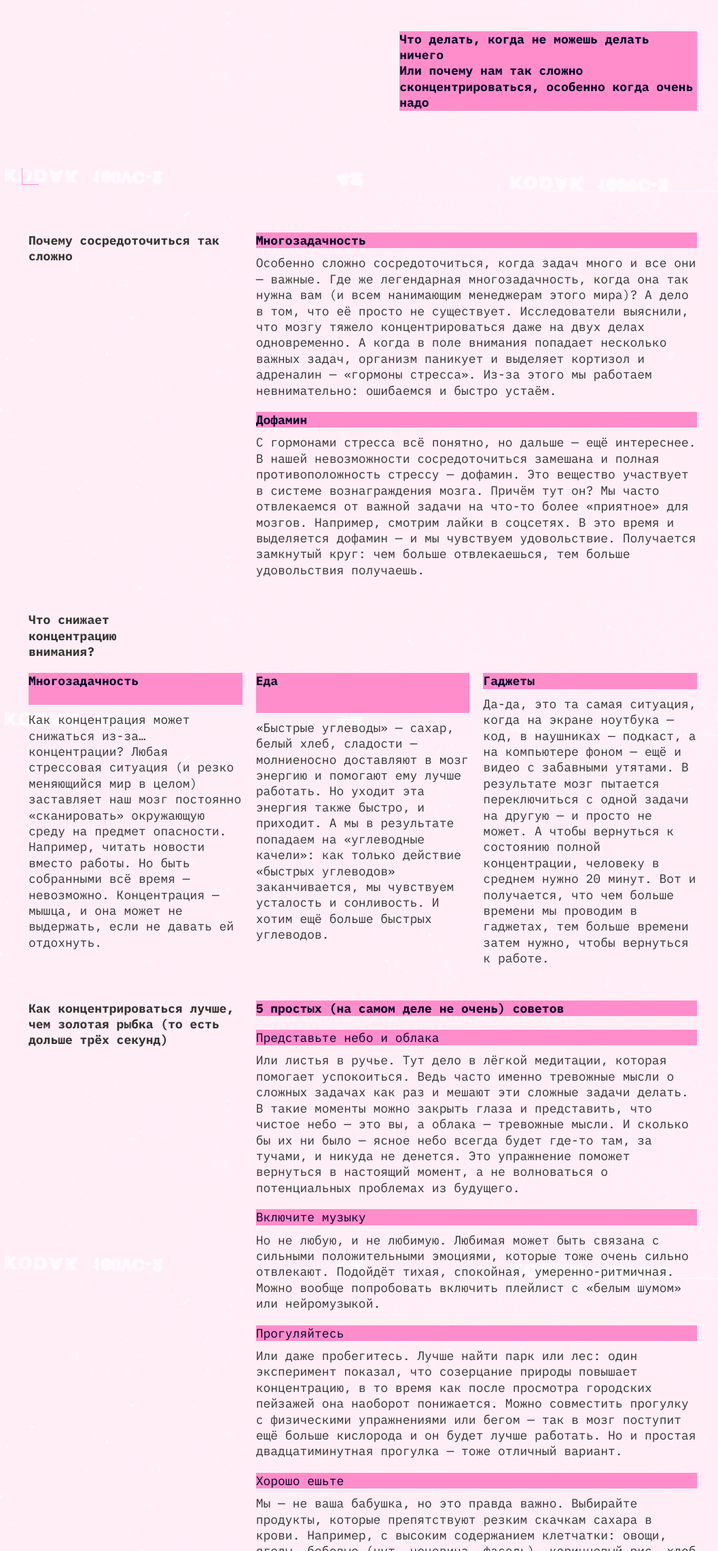
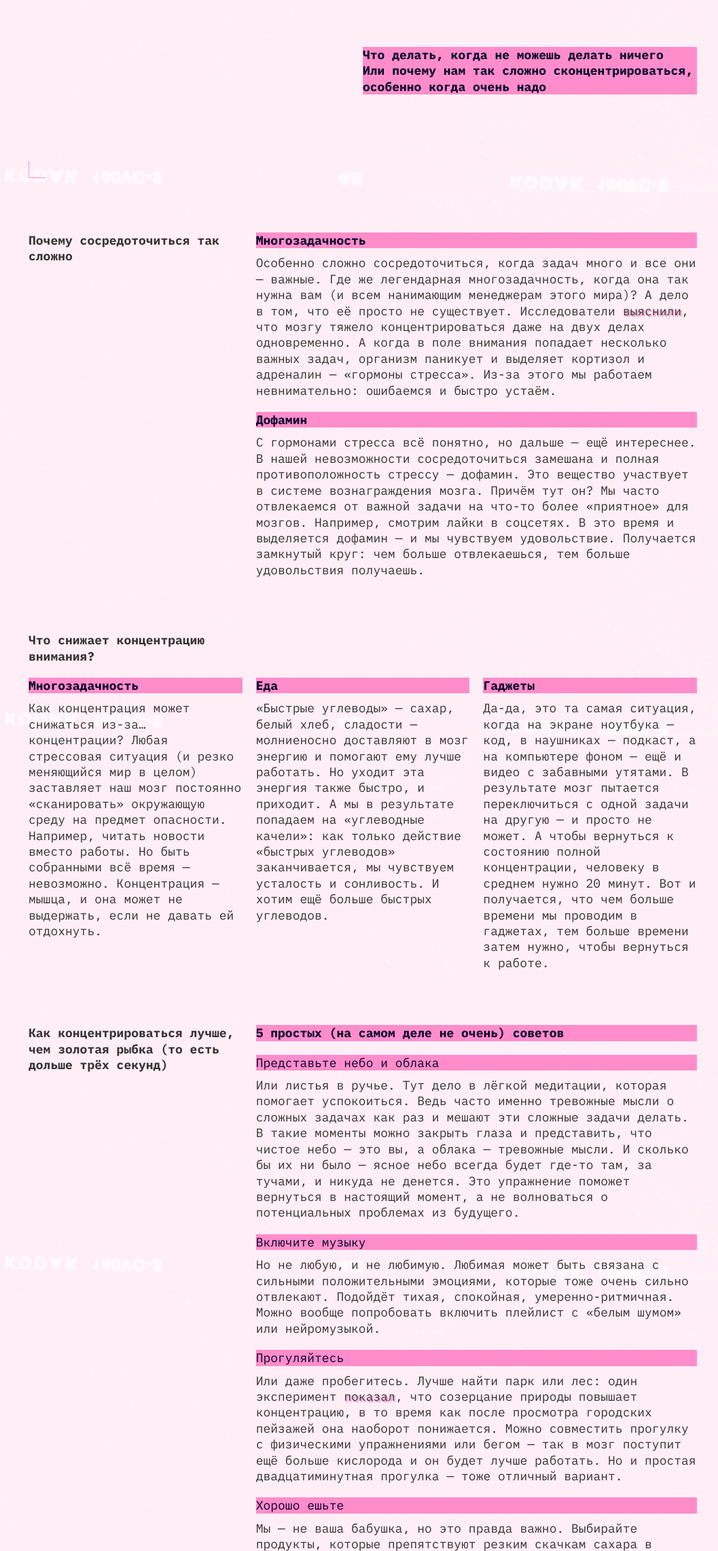
Before and after one commit to EkaterinaMogutnova/slozhno-sosredotochitsya-fd, a plain HTML site: page index.html in a window 1280 px wide. Shown: the part 518-2800 px from the top of the page at 68% size, without its empty margins (106-1163 px from the left). Drawn offline with Linux system fonts and the light colour scheme.

Commit message:
предитог

```diff
--- a/index.html
+++ b/index.html
@@ -64,11 +64,14 @@
             Особенно сложно сосредоточиться, когда задач много и все они —
             важные. Где же легендарная многозадачность, когда она так нужна вам
             (и всем нанимающим менеджерам этого мира)? А дело в том, что её
-            просто не существует. Исследователи выяснили, что мозгу тяжело
-            концентрироваться даже на двух делах одновременно. А когда в поле
-            внимания попадает несколько важных задач, организм паникует и
-            выделяет кортизол и адреналин — «гормоны стресса». Из-за этого мы
-            работаем невнимательно: ошибаемся и быстро устаём.
+            просто не существует. Исследователи
+            <a href="https://dana.org/news-and-insights/" class="text-link"
+              >выяснили</a
+            >, что мозгу тяжело концентрироваться даже на двух делах
+            одновременно. А когда в поле внимания попадает несколько важных
+            задач, организм паникует и выделяет кортизол и адреналин — «гормоны
+            стресса». Из-за этого мы работаем невнимательно: ошибаемся и быстро
+            устаём.
           </p>
         </article>
         <article class="text-block">
@@ -159,12 +162,15 @@
             <h4 class="text-block__subtitle title-decor">Прогуляйтесь</h4>
             <p class="text-block__content">
               Или даже пробегитесь. Лучше найти парк или лес: один эксперимент
-              показал, что созерцание природы повышает концентрацию, в то время
-              как после просмотра городских пейзажей она наоборот понижается.
-              Можно совместить прогулку с физическими упражнениями или бегом —
-              так в мозг поступит ещё больше кислорода и он будет лучше
-              работать. Но и простая двадцатиминутная прогулка — тоже отличный
-              вариант.
+              <a
+                href="https://www.sciencedirect.com/science/article/abs/pii/S0272494415000328"
+                class="text-link"
+                >показал</a
+              >, что созерцание природы повышает концентрацию, в то время как
+              после просмотра городских пейзажей она наоборот понижается. Можно
+              совместить прогулку с физическими упражнениями или бегом — так в
+              мозг поступит ещё больше кислорода и он будет лучше работать. Но и
+              простая двадцатиминутная прогулка — тоже отличный вариант.
             </p>
             <h4 class="text-block__subtitle title-decor">Хорошо ешьте</h4>
             <p class="text-block__content">
--- a/styles/dark.css
+++ b/styles/dark.css
@@ -19,8 +19,5 @@
   --section-heading-color: #ff0070;
   --nav-color: #ff0070;
   --footer-logo-color: #db00ff;
+  --border-color-hover: rgba(255, 0, 112, 0.4);
 }
-
-.theme-dark .page {
-  /* Вам также нужно будет написать ряд подобных селекторов */
-}
--- a/styles/light.css
+++ b/styles/light.css
@@ -18,11 +18,9 @@
   --section-heading-color: #353430;
   --footer-logo-color: #ffc2e6;
   --main-heading-color: #353430;
+  --border-color-hover: #32312d66;
 }
 
-.theme-light .page {
-  /* Вам также нужно будет написать ряд подобных селекторов */
-}
 @media (prefers-color-scheme: light) {
   :root {
     --background-image: url("../images/cover-image-light.png");
--- a/styles/style.css
+++ b/styles/style.css
@@ -51,18 +51,19 @@
 }
 .header__theme-menu {
   justify-self: end;
-  align-self: start;
-  padding-block-start: 62px;
 }
-.header__card {
-  grid-column: 1 / 3;
-}
+
 .header__text {
   color: var(--main-heading-color);
   font-size: var(--main-text-size);
   font-weight: var(--bold-font-weight);
 
   line-height: var(--main-line-height);
+}
+
+.header_rec {
+  position: absolute;
+  align-self: start;
 }
 .header_rec::before {
   position: absolute;
@@ -91,7 +92,7 @@
   color: var(--header-logo-color);
   text-shadow: 4px 4px 0 var(--accent-color);
   justify-self: start;
-  grid-column: 1 / 3;
+
   line-height: 82.5%;
 }
 .title-decor {
@@ -105,7 +106,7 @@
 }
 
 .header__theme-menu-button {
-  border: none;
+  border: 1px solid transparent;
   text-transform: lowercase;
   background-color: inherit;
   color: var(--nav-color);
@@ -114,13 +115,26 @@
   padding: 1.5px 13px;
   block-size: 26px;
 }
+.header__theme-menu-button:focus {
+  outline: none;
+}
+.header__theme-menu-button:focus-visible {
+  border-bottom-color: var(--nav-color);
+}
 .header__theme-menu-button_active {
   pointer-events: none;
-  border: 1px solid var(--nav-color);
+  border-color: var(--nav-color);
 }
 .header__theme-menu-button_type_dark {
 }
+.header__theme-menu-button:hover {
+  border-color: var(--border-color-hover);
+}
 @media (width >= 768px) {
+  :root {
+    --main-gap: 20px;
+    --card-gap: 80px;
+  }
   .header {
     padding: 20px;
   }
@@ -132,18 +146,17 @@
   }
 
   .header__card {
-    grid-column: 2 / 3;
     inline-size: 50%;
   }
-  .header__theme-menu {
-    padding-block-start: 170px;
+  .header_rec {
+    top: 10px;
+    right: 10px;
   }
 }
 @media (width >= 1024px) {
   .header__theme-menu {
     align-self: start;
     justify-self: center;
-    padding: 0px;
   }
   .header__card {
     inline-size: 50%;
@@ -159,7 +172,18 @@
   line-height: var(--main-line-height);
   padding: 10px;
   display: grid;
-  gap: 50px;
+  gap: var(--card-gap);
+}
+.text-link {
+  text-decoration: none;
+  text-shadow: 2px 2px 0 var(--accent-color);
+}
+.text-link:hover {
+  border-bottom: 1px solid var(--main-text-color, #f1b2ce);
+}
+
+.text-link:focus-visible {
+  outline: 1px solid var(--main-text-color, #f1b2ce);
 }
 @media (width >= 768px) {
   .content {
@@ -195,6 +219,10 @@
   .content-section__title {
     grid-column: 1/-1;
     max-width: 236px;
+
+    @media (width >= 1024px) {
+      max-width: 280px;
+    }
   }
   .text-blocks {
     grid-column: 1/-1;
@@ -217,6 +245,7 @@
 .text-block {
   gap: 10px;
   display: grid;
+  align-content: flex-start;
 }
 .text-blocks {
   display: grid;
--- a/styles/variables.css
+++ b/styles/variables.css
@@ -20,4 +20,5 @@
   --footer-logo-color: #db00ff;
   --bold-font-weight: 700;
   --regular-font-weight: 400;
+  --card-gap: 50px;
 }
```
